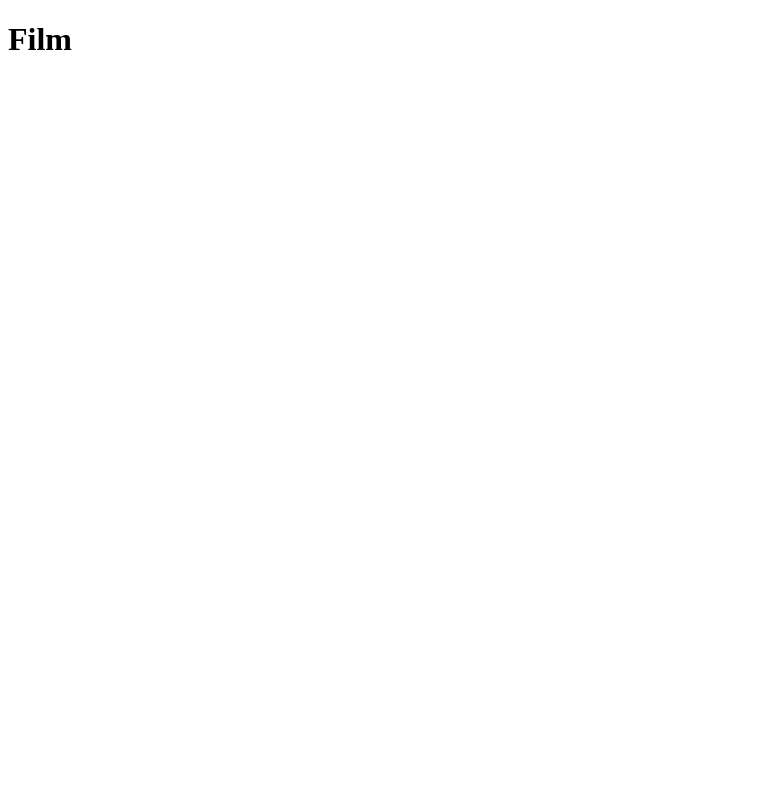
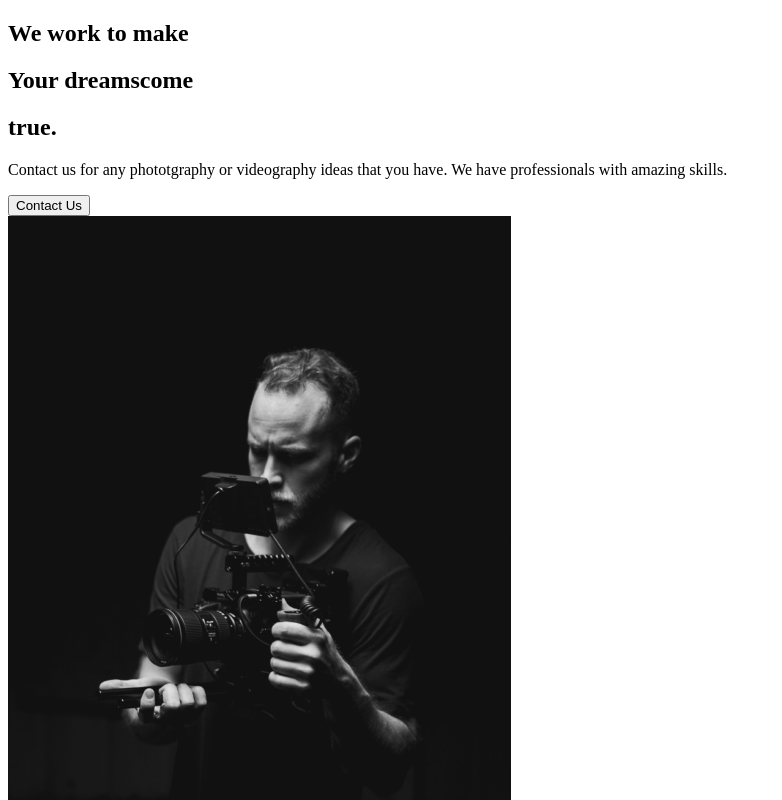
Before and after one commit to Wojciechm13/React-captureWebsite, a React (Create React App) app: page / in a window 1280 px wide. Shown: the top 800 px of the page, without its empty margins (0-782 px from the left). Built offline with nearby package versions, Linux system fonts and the light colour scheme.

Commit message:
2. About Section

```diff
--- a/src/App.js
+++ b/src/App.js
@@ -1,11 +1,13 @@
-
+import React from 'react';
+//Page components
+import AboutUs from './pages/AboutUs';
 
 function App() {
   return (
     <div className="App">
-      <h1>Film</h1>
+      <AboutUs/>
     </div>
   );
-}
+};
 
 export default App;
--- /dev/null
+++ b/src/components/AboutSection.js
@@ -0,0 +1,29 @@
+import React from 'react';
+import home1 from '../img/home1.png';
+
+const AboutSection = () =>{
+    return(
+        <div>
+            <div className="description">
+                <div className="title">
+                    <div className="hide">
+                        <h2>We work to make</h2>
+                    </div>
+                    <div className="hide">
+                        <h2>Your <span>dreams</span>come</h2>
+                    </div>
+                    <div className="hide">
+                        <h2>true.</h2>
+                    </div>
+                </div>
+                <p>Contact us for any phototgraphy or videography ideas that you have. We have professionals with amazing skills.</p>
+                <button>Contact Us</button>
+            </div>
+            <div className="image">
+                <img src={home1} alt="guy with a camera"/>
+            </div>
+        </div>
+    );
+};
+
+export default AboutSection;
--- /dev/null
+++ b/src/pages/AboutUs.js
@@ -0,0 +1,11 @@
+import React from 'react';
+//Page components
+import AboutSection from '../components/AboutSection';
+
+const AboutUs = () =>{
+    return(
+        <AboutSection/>
+    );
+};
+
+export default AboutUs;
```
Also changed, not shown: 1 other file (tests, documents, lock files or other folders).
